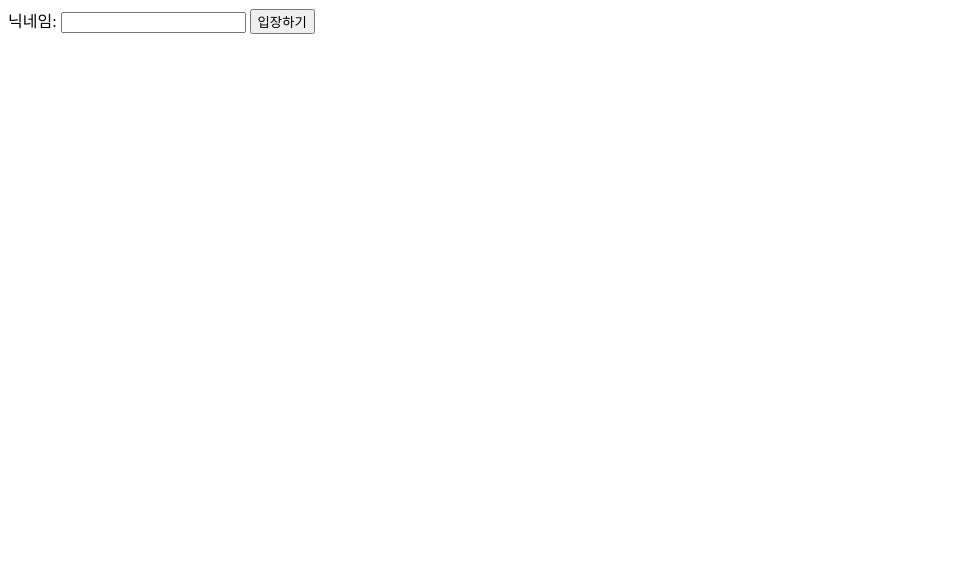
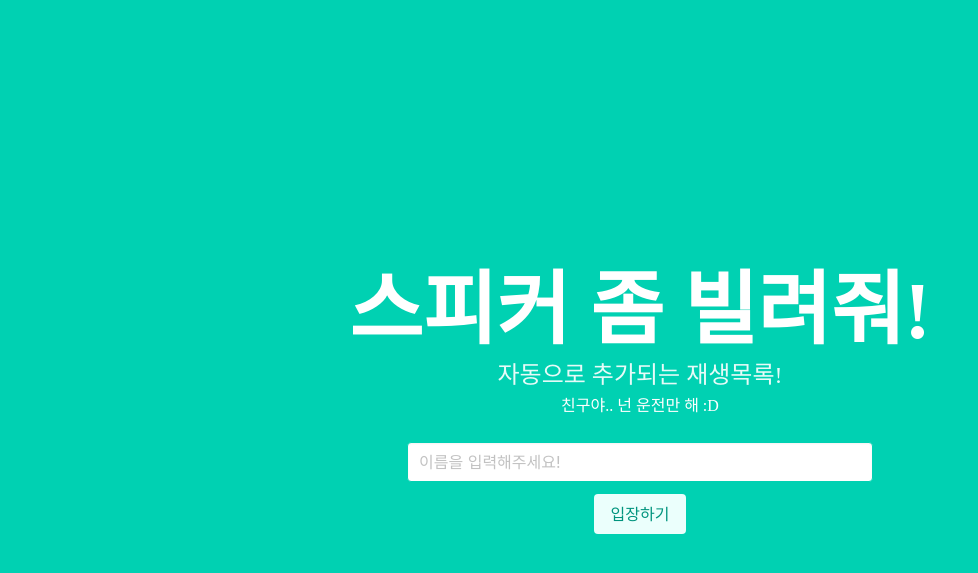
Before and after one commit to likelion-kookmin/GiveMeASpeaker, a FastAPI app: page / in a window 1280 px wide. Shown: the top 573 px of the page, without its empty margins (0-978 px from the left). Run offline with FastAPI, Linux system fonts and the light colour scheme; some web fonts are replaced.

Commit message:
Update index.html ui

```diff
--- a/app/templates/index.html
+++ b/app/templates/index.html
@@ -4,26 +4,84 @@
 <head>
     <meta charset="UTF-8">
     <meta name="viewport" content="width=device-width, initial-scale=1.0">
+    <link rel="stylesheet" href="https://cdn.jsdelivr.net/npm/bulma@0.9.0/css/bulma.min.css">
     <title>Document</title>
+    <style>
+        @font-face {
+            font-family: 'TmoneyRoundWindExtraBold';
+            src: url('https://cdn.jsdelivr.net/gh/projectnoonnu/noonfonts_20-07@1.0/TmoneyRoundWindExtraBold.woff') format('woff');
+            font-weight: normal;
+            font-style: normal;
+        }
+
+        * {
+            font-family: "TmoneyRoundWindExtraBold";
+        }
+
+        .title {
+            font-size: 5rem;
+        }
+
+        .subtitle {
+            font-size: 1.5rem;
+        }
+
+        .subsubtitle {
+            margin-top: -1.25rem;
+            margin-bottom: 1.5rem;
+        }
+    </style>
+
 </head>
 
 <body>
-    <form onsubmit="enterWaitingRoom()" action="">
-        닉네임:
-        <input type="text" name="name" id="nickname">
-        <button>입장하기</button>
-    </form>
+    <section class="hero is-primary is-fullheight">
+        <div class="hero-body">
+            <div class="container has-text-centered">
+                <h1 class="title">스피커 좀 빌려줘!</h1>
+                <h2 class="subtitle">자동으로 추가되는 재생목록!</h2>
+                <h3 class="subsubtitle">친구야.. 넌 운전만 해 :D</h3>
+
+                <div class="columns is-centered">
+                    <div class="column is-5">
+                        <div class="field">
+                            <div class="control">
+                                <input id="nickname" class="input is-primary" type="text" placeholder="이름을 입력해주세요!">
+                            </div>
+                        </div>
+                        <button id="enter_btn" type="submit" class="button is-primary is-light">입장하기</button>
+                    </div>
+                </div>
+            </div>
+        </div>
+    </section>
 
     <script>
         window.onload = () => {
             if (localStorage.getItem("nickname") !== null) {
                 goWaitingRoom();
             }
+
+            let enter_btn = document.getElementById("enter_btn");
+            let nickname = document.getElementById("nickname");
+            enter_btn.addEventListener("click", (event) => {
+                if(nickname.value){
+                    console.log(nickname.value + " 님 환영합니다!!");
+                    enterWaitingRoom(nickname.value);
+                } else {
+                    alert("이름을 입력해주세요!!");
+                }
+            });
+
+            document.getElementById("nickname").addEventListener("keyup", (event) => {
+                if (event.keyCode === 13) {
+                    enter_btn.click();
+                }
+            })
         }
 
-        function enterWaitingRoom() {
-            const nickname = document.getElementById("nickname")
-            localStorage.setItem("nickname", nickname.value)
+        function enterWaitingRoom(nickname) {
+            localStorage.setItem("nickname", nickname);
             goWaitingRoom();
             event.preventDefault();
         }
@@ -31,6 +89,7 @@
         function goWaitingRoom() {
             window.location.href = window.location.origin + "/waiting-room";
         }
+
     </script>
 </body>
 
```
